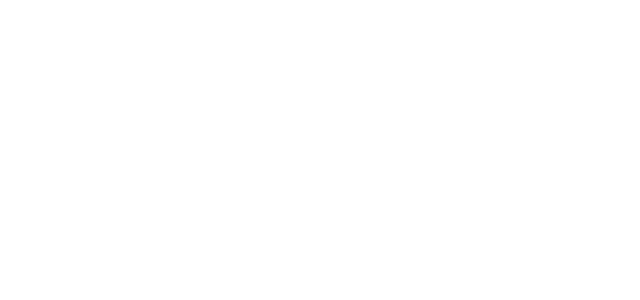
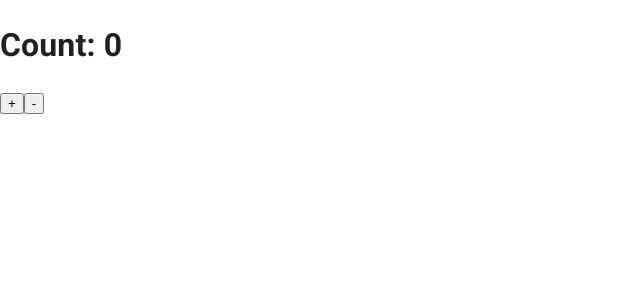
Before and after one commit to CodingStuff-GitHub/WeChat, a React (Create React App) app in the folder frontend/: page /counter in a window 1280 px wide. Before the commit this address had no page. Shown: the top 300 px of the page, without its empty margins (0-640 px from the left). Built offline with nearby package versions, Linux system fonts and the light colour scheme.

Commit message:
Redux Example

```diff
--- a/frontend/package.json
+++ b/frontend/package.json
@@ -7,11 +7,13 @@
     "@emotion/styled": "^11.10.5",
     "@mui/icons-material": "^5.11.9",
     "@mui/material": "^5.11.9",
+    "@reduxjs/toolkit": "^1.9.3",
     "@testing-library/jest-dom": "^5.16.5",
     "@testing-library/react": "^13.4.0",
     "@testing-library/user-event": "^13.5.0",
     "react": "^18.2.0",
     "react-dom": "^18.2.0",
+    "react-redux": "^8.0.5",
     "react-router-dom": "^6.8.1",
     "react-scripts": "5.0.1",
     "socket.io": "^4.6.0",
--- a/frontend/src/App.js
+++ b/frontend/src/App.js
@@ -1,5 +1,6 @@
 import React from "react";
 import { BrowserRouter, Routes, Route } from "react-router-dom";
+import Counter from "./components/Counter";
 import Homepage from "./components/Homepage";
 
 const App = () => {
@@ -14,6 +15,14 @@
             </>
           }
         />
+        <Route
+          path="/counter"
+          element={
+            <>
+              <Counter />
+            </>
+          }
+        />
       </Routes>
     </BrowserRouter>
   );
--- /dev/null
+++ b/frontend/src/components/Counter.jsx
@@ -0,0 +1,18 @@
+import React from "react";
+import { useSelector, useDispatch } from "react-redux";
+import { increment, decrement } from "../other/rootSlice";
+
+function Counter() {
+  const { count } = useSelector((state) => state.rootStore);
+  const dispatch = useDispatch();
+
+  return (
+    <div>
+      <h1>Count: {count}</h1>
+      <button onClick={() => dispatch(increment({ number: 2 }))}>+</button>
+      <button onClick={() => dispatch(decrement())}>-</button>
+    </div>
+  );
+}
+
+export default Counter;
--- a/frontend/src/index.js
+++ b/frontend/src/index.js
@@ -2,11 +2,13 @@
 import ReactDOM from "react-dom/client";
 import App from "./App";
 import CssBaseline from "@mui/material/CssBaseline";
+import { Provider } from "react-redux";
+import { store } from "./other/store.js";
 
 const root = ReactDOM.createRoot(document.getElementById("root"));
 root.render(
-  <React.StrictMode>
+  <Provider store={store}>
     <CssBaseline />
     <App />
-  </React.StrictMode>
+  </Provider>
 );
--- /dev/null
+++ b/frontend/src/other/rootSlice.js
@@ -0,0 +1,22 @@
+import { createSlice } from "@reduxjs/toolkit";
+
+const initialState = {
+  count: 0,
+};
+
+const rootSlice = createSlice({
+  name: "rootSlice",
+  initialState,
+  reducers: {
+    increment: (state, action) => {
+      state.count += action.payload.number;
+    },
+    decrement: (state) => {
+      state.count -= 1;
+    },
+  },
+});
+
+export const { increment, decrement } = rootSlice.actions;
+
+export const rootReducer = rootSlice.reducer;
--- /dev/null
+++ b/frontend/src/other/store.js
@@ -0,0 +1,8 @@
+import { configureStore } from "@reduxjs/toolkit";
+import { rootReducer } from "./rootSlice";
+
+export const store = configureStore({
+  reducer: {
+    rootStore: rootReducer,
+  },
+});
```
Also changed, not shown: 1 other file (tests, documents, lock files or other folders).
